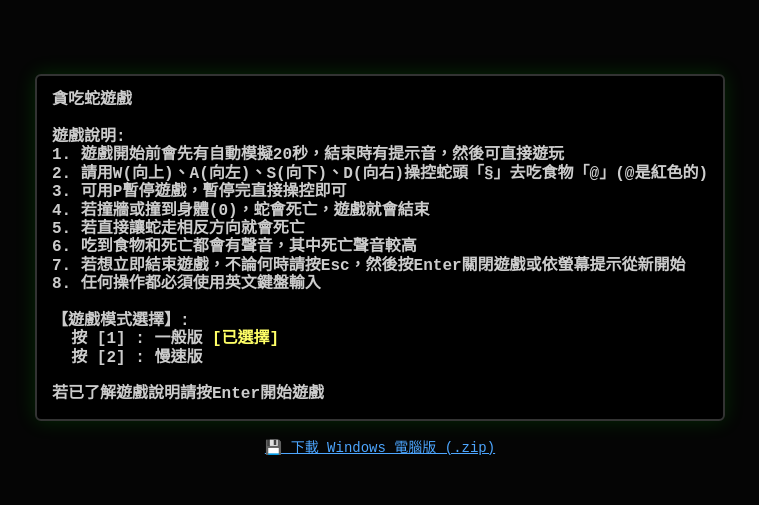
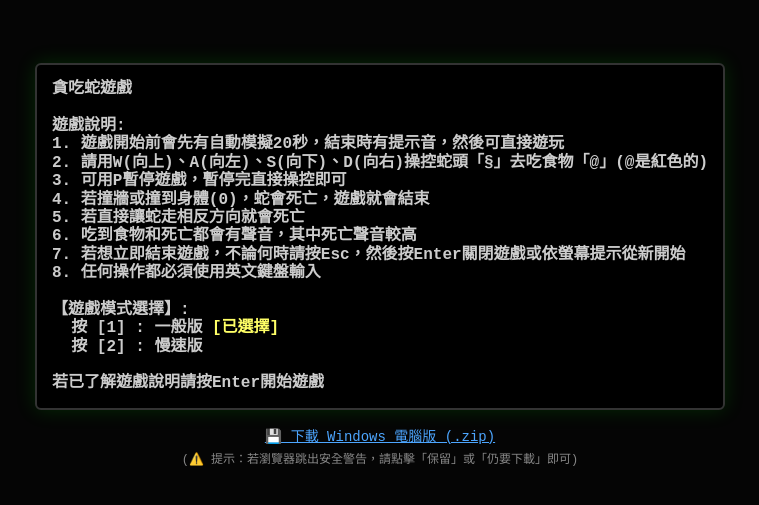
Before and after one commit to Alotw/Retro-snake-game, a plain HTML site: page index.html in a window 1280 px wide. Shown: the part 135-640 px from the top of the page, without its empty margins (260-1019 px from the left). Drawn offline with Linux system fonts and the light colour scheme.

Commit message:
Update index.html

```diff
--- a/index.html
+++ b/index.html
@@ -50,11 +50,14 @@
   <div id="screen"></div>
 </div>
 
-<!-- 下載 Windows 電腦版連結 -->
+<!-- 下載 Windows 電腦版連結與安全提示 -->
 <div style="margin-top: 15px; text-align: center; font-size: 14px;">
   <a href="snake-game-windows.zip" download style="color: #4da6ff; text-decoration: underline;">
     💾 下載 Windows 電腦版 (.zip)
   </a>
+  <div style="color: #888888; font-size: 12px; margin-top: 4px;">
+    (⚠️ 提示：若瀏覽器跳出安全警告，請點擊「保留」或「仍要下載」即可)
+  </div>
 </div>
 
 <script>
```
